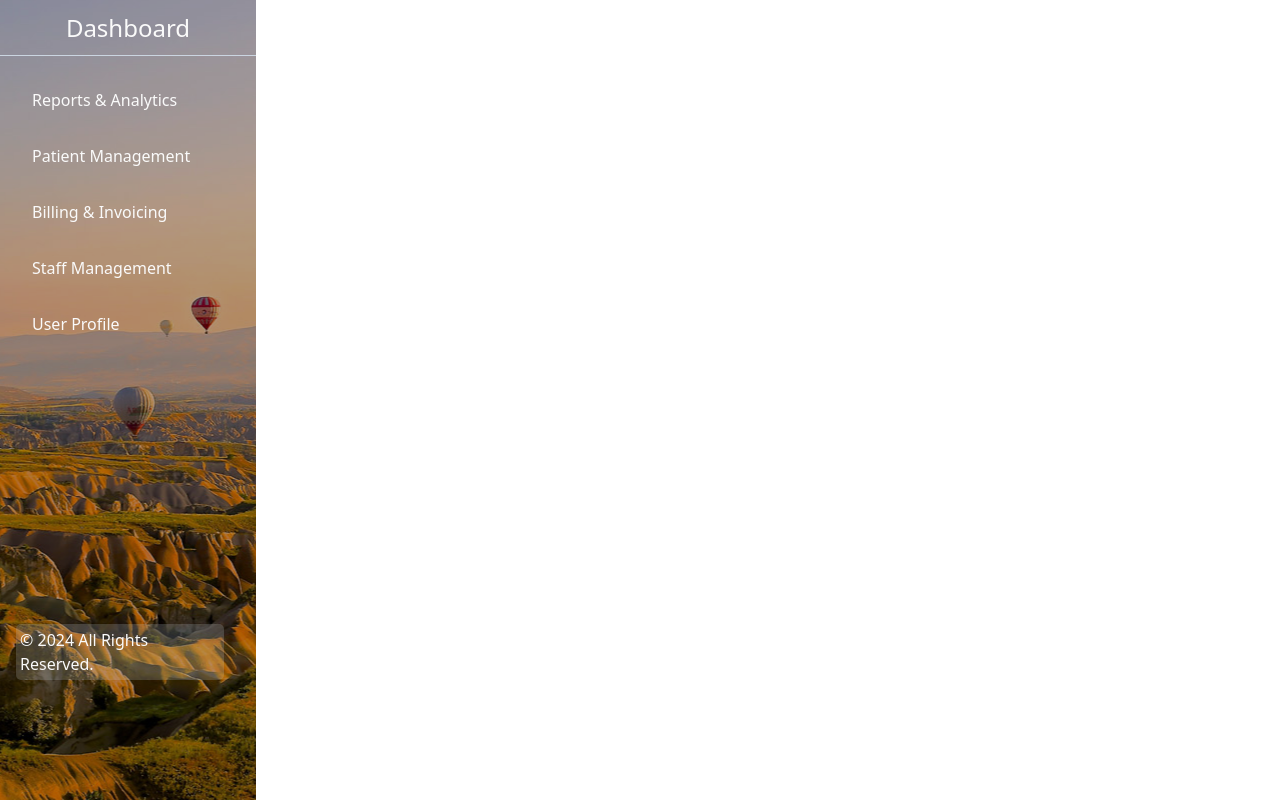
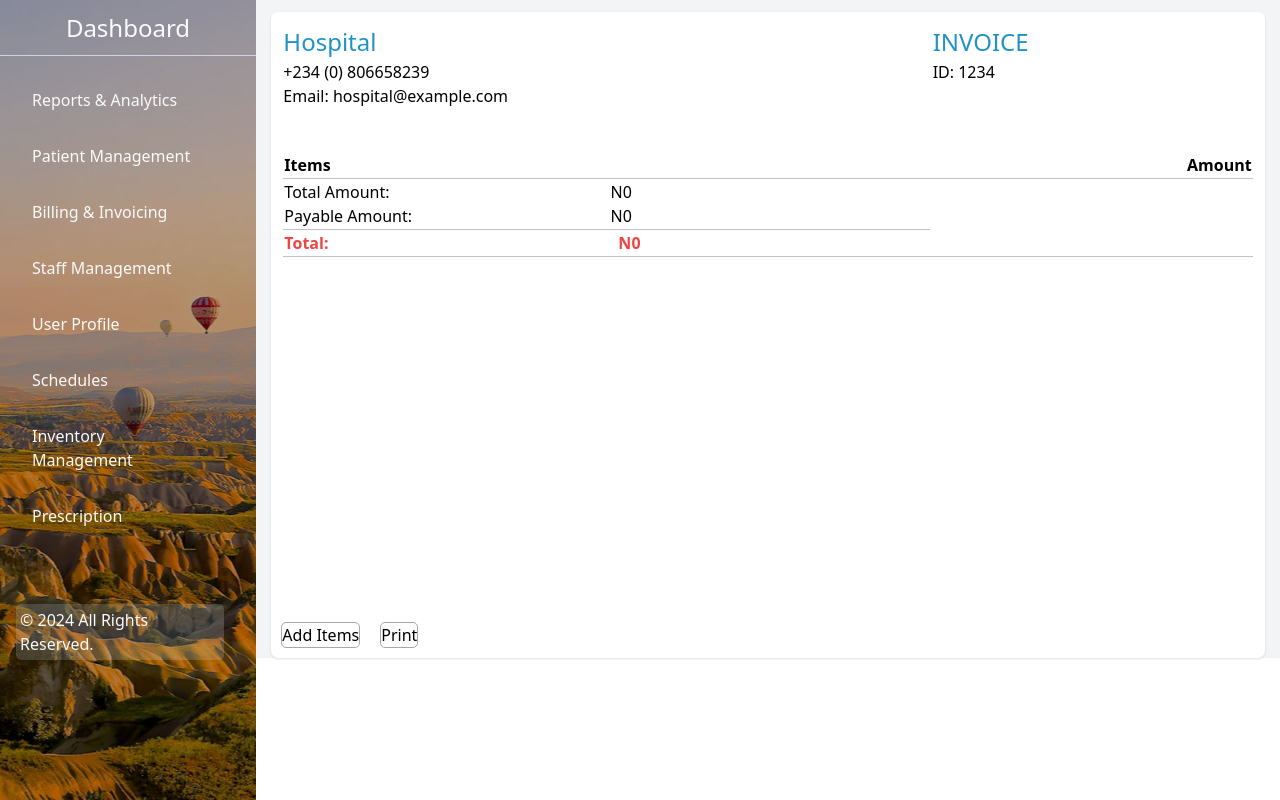
Before and after one commit to sa345-sk/Hospital-Manage-System, a React (Vite) app: page /billinginvoicing in a window 1280 px wide. Built offline with nearby package versions, Linux system fonts and the light colour scheme.

Commit message:
diaog box

```diff
--- a/package.json
+++ b/package.json
@@ -10,11 +10,14 @@
     "preview": "vite preview"
   },
   "dependencies": {
+    "@mui/material": "^5.15.20",
     "chartjs": "^0.3.24",
     "react": "^18.2.0",
+    "react-barcode": "^1.5.3",
     "react-chartjs-2": "^5.2.0",
     "react-dom": "^18.2.0",
-    "react-router-dom": "^6.23.1"
+    "react-router-dom": "^6.23.1",
+    "react-to-print": "^2.15.1"
   },
   "devDependencies": {
     "@types/react": "^18.2.66",
--- a/src/App.css
+++ b/src/App.css
@@ -1,7 +1,12 @@
 @tailwind base;
 @tailwind components;
 @tailwind utilities;
-
+body {
+   height: 100vh;
+}
+.app {
+   height: 100vh;
+}
 .sidebar-title {
    border-bottom: 1px solid #cbd5e1;
    color: #fafafa;
@@ -125,3 +130,53 @@ main {
    display: grid;
    grid-template-columns: 1fr 1fr 1fr 1fr 1fr 1fr;
 }
+.billing-invoicing {
+   width: 97%;
+   margin: 0 auto;
+   border-radius: 7px;
+   margin-top: 12px;
+   height: fit-content;
+}
+.billing-details {
+   width: 100%;
+   display: flex;
+   flex-flow: row wrap;
+   justify-content: space-between;
+}
+.billing-table tbody .billing-items {
+   display: grid;
+   grid-template-columns: 320px 320px;
+}
+
+.total {
+   margin: 0 15px 0 15px;
+   border-bottom: 1px solid #c3c3c3;
+}
+
+.add-items .inputs input{
+    height: 50px;
+    border-radius: 5px;
+}
+
+.billing-pdf {
+   height: 600px;
+}
+.main {
+   height: fit-content
+}
+.dialog {
+   position: absolute;
+   top: 0;
+   left: 0;
+   background: rgba(0, 0, 0, 0.5);
+   width: 100%;
+   height: 100vh;
+}
+.wrapper {
+   background: whitesmoke;
+   width: 410px;
+   padding: 10px;
+   margin: 0 auto;
+   margin-top: 200px;
+   border-radius: 5px;
+}
--- a/src/App.jsx
+++ b/src/App.jsx
@@ -12,7 +12,7 @@ const App = () => {
     <Router>
       <div className="app flex">
         <Sidebar/>
-        <main className='w-full h-fit bg-gray-100'>
+        <main className='w-full bg-gray-100 main'>
            <Routes>
             <Route path='/' element={<Reports/>}/>
             <Route path='/patientmanagement' element={<Patient/>}/>
--- a/src/Billing.jsx
+++ b/src/Billing.jsx
@@ -1,8 +1,88 @@
+/* eslint-disable no-unused-vars */
+import { useRef, useState } from "react";
+import ReactToPrint from "react-to-print";
+import Dialog from "./components/Dialog";
 const Billing = () => {
+    const ref = useRef()
+    const [addItem, setAddItem] = useState(false)
+    const [list, setList] = useState([])
+    const [product, setProduct] = useState()
+    const [amount, setAmount] = useState()
+    const showItmeDialog = () => {
+        if (addItem == false) {
+            setAddItem(true)
+        } else {
+            setAddItem(false)
+        }
+    }
+    const addProduct = () => {
+        list.push({product: product, amount: amount})
+        setAddItem(false)
+        console.log(list);
+    }
+    let sum = 0
+    list.forEach(amount => sum += parseInt(amount.amount))
+    // 1366 and 679
     return (
-    <div className="billing-invoicing">
-
-    </div> );
+        <div className="billing-invoicing bg-white shadow">
+            <div className="billing-pdf p-3" ref={ref}>
+                <div className="billing-details">
+                    <div className="billing-headers w-80">
+                        <h3 style={{ color: '#2093c6', fontSize: '24px'}}>Hospital</h3>
+                        <span>+234 (0) 806658239</span>
+                        <p>Email: hospital@example.com</p>
+                    </div>
+                    <div className="w-80">
+                        <h4 style={{ color: '#2093c6', fontSize: '24px' }}>INVOICE</h4>
+                        <span>ID: 1234</span>
+                    </div>
+                </div>
+                <div className="billing-info">
+                    <table className="billing-table w-full h-fit m-ma mt-11" >
+                        <thead style={{ borderBottom: '1px  solid #c3c3c3'}} className="p-14 w-full">
+                            <tr>
+                                <th className="w-80 text-left"><h5>Items</h5></th>
+                                <th className="w-80 text-right"><h5>Amount</h5></th>
+                            </tr>
+                        </thead>
+                        <tbody>
+                            <tr style={{borderBottom: '1px solid #c3c3c3'}} className="mt-3 pb-2 w-full">
+                                {
+                                    list?
+                                    list.map((item, i) => {
+                                        return (
+                                            <td  key={i}>
+                                                <p className="w-80 text-left">{item.product}</p>
+                                                <p className="w-80">N{item.amount}</p>
+                                            </td>
+                                        )
+                                    }):null
+                                }
+                            </tr>
+                            <tr style={{ borderBottom: '1px solid #c3c3c3'}} className="w-full flex  justify-between">
+                                <td className="w-80">
+                                    <p><span>Total Amount: </span></p>
+                                    <p><span>Payable Amount: </span></p>
+                                </td>
+                                <td className="w-80">
+                                    <p><span>N{sum}</span></p>
+                                    <p><span>N{sum}</span></p>
+                                </td>
+                            </tr>
+                            <tr className="total">
+                                <td><strong className="text-red-500 flex justify-between"><span>Total: </span><span className="mr-72">N{sum}</span></strong></td>
+                            </tr>
+                        </tbody>
+                    </table>
+                </div>
+                {addItem?
+                   <Dialog showItmeDialog={showItmeDialog} setProduct={setProduct} setAmount={setAmount} addProduct={addProduct}/>:null
+                }
+            </div>
+            <button onClick={showItmeDialog}>Add Items</button>
+            <ReactToPrint trigger={() => (<button>Print</button>)} documentTitle={`INVOICE 1234`} content={() => ref.current}/>
+    </div>
+    );
 }
 
 export default Billing;
--- /dev/null
+++ b/src/Home.jsx
@@ -0,0 +1,11 @@
+const Home = () => {
+    return (
+    <div className="home">
+       <div className="login">
+
+       </div>
+    </div>
+);
+}
+
+export default Home;
--- a/src/Profile.jsx
+++ b/src/Profile.jsx
@@ -19,7 +19,7 @@ const Profile = () => {
       <div className="profile_content flex flex-row flex-wrap m-ma w-op h-fit mt-5">
         <div className="update_profile w-4/6 shadow bg-white ">
           <h3 className="text-2xl ml-4 mt-3">Edit Profile</h3>
-          <form className="w-full h-full">
+          <form className="w-full h-3/4">
             <label  style={{gridArea: 'company-1'}}>Company (DISABLED)</label>
               <input type="text" defaultValue="Hospital" disabled className="hover:cursor-not-allowed" style={{ gridArea: 'company-2' }} />
             <label style={{gridArea: 'username-1'}}>Username</label>
@@ -52,14 +52,15 @@ const Profile = () => {
              <p>{username}</p>
               <p>{`"${aboutMe}"`}</p>
            </div>
-           <div className="social_info w-full mt-5">
-             facebook
-             instagram
-             x
+           <div className="social_info w-full mt-5 p-5">
+             Email: somone@example.com
+             <br/>
+             Phone: 123456789101
            </div>
         </div>
       </div>
-    </div> );
+    </div>
+    );
 }
 
 export default Profile
--- a/src/Sidebar.jsx
+++ b/src/Sidebar.jsx
@@ -6,14 +6,17 @@ const Sidebar = () => {
             <div className="sidebar-title w-full h-14 text-center pt-3 text-2xl ">
                 Dashboard
             </div>
-                <div className="w-full p-4">
+                <div className="w-full p-4 mb-11">
                     <Link to='/'><div className=" w-52 p-4 hover:bg-div-h text-main" style={{ borderRadius: '5px' }}>Reports & Analytics</div></Link>
                     <Link to='/patientmanagement'><div className=" w-52 p-4 hover:bg-div-h text-main" style={{ borderRadius: '5px' }}>Patient Management</div></Link>
                     <Link to='/billinginvoicing'><div className=" w-52 p-4 hover:bg-div-h text-main" style={{ borderRadius: '5px' }}>Billing & Invoicing</div></Link>
                     <Link to='/staffmanagement'><div className="w-52 p-4 hover:bg-div-h text-main" style={{ borderRadius: '5px' }}>Staff Management</div></Link>
                     <Link to='/userprofile'><div className="w-52 p-4 hover:bg-div-h text-main" style={{ borderRadius: '5px' }}>User Profile</div></Link>
+                    <Link to='/schedules'><div className="w-52 p-4 hover:bg-div-h text-main" style={{ borderRadius: '5px' }}>Schedules</div></Link>
+                    <Link to='/inventorymanagement'><div className="w-52 p-4 hover:bg-div-h text-main" style={{ borderRadius: '5px' }}>Inventory Management</div></Link>
+                    <Link to='/prescription'><div className="w-52 p-4 hover:bg-div-h text-main" style={{ borderRadius: '5px' }}>Prescription</div></Link>
                 </div>
-                <div className="mt-64 ml-4 text-main mr-3 w-52 p-1" style={{ backgroundColor: 'rgba(203, 213, 225, 0.2)', borderRadius: '5px'}}>© {new Date().getFullYear()} All Rights Reserved.</div>
+                <div className="ml-4 text-main mr-3 w-52 p-1" style={{ backgroundColor: 'rgba(203, 213, 225, 0.2)', borderRadius: '5px'}}>© {new Date().getFullYear()} All Rights Reserved.</div>
                 </div>
         </div>
     )
--- a/src/Unknown.jsx
+++ b/src/Unknown.jsx
@@ -2,7 +2,7 @@ import { Link } from "react-router-dom";
 const Unknown = () => {
     return (
     <div className="404 w-3/4 m-ma text-3xl">
-        Oops! THE PAGE YOU ARE LOOKIN FOR DOES NOT EXIST. <br/> <Link to='/' className="text-blue-500 underline">HOMEPAGE</Link>
+        Oops! THE PAGE YOU ARE LOOKING FOR DOES NOT EXIST. <br/> <Link to='/' className="text-blue-500 underline">HOMEPAGE</Link>
     </div> );
 }
 
--- /dev/null
+++ b/src/components/Dialog.jsx
@@ -0,0 +1,18 @@
+/* eslint-disable react/prop-types */
+const Dialog = ({ showItmeDialog, setProduct, setAmount, addProduct }) => {
+    return (
+        <div className="dialog">
+            <div className="wrapper shadow">
+                <span className="cursor-pointer" onClick={showItmeDialog}>X</span>
+                <p className="text-center">Item</p>
+                <div className="inputs flex justify-between mt-9 flex-row flex-wrap">
+                    <input type="text" placeholder="Medicine/Item" required onChange={(e) => setProduct(e.target.value)} />
+                    <input type="number" placeholder="Amount (N)" required onChange={(e) => setAmount(e.target.value)} />
+                    <button style={{ background: '#2093c6', width: '150px', border: 0, marginLeft: '30%' }} onClick={addProduct}>Add Item</button>
+                </div>
+            </div>
+        </div>
+    );
+}
+
+export default Dialog;
```
Also changed, not shown: 1 other file (tests, documents, lock files or other folders).
